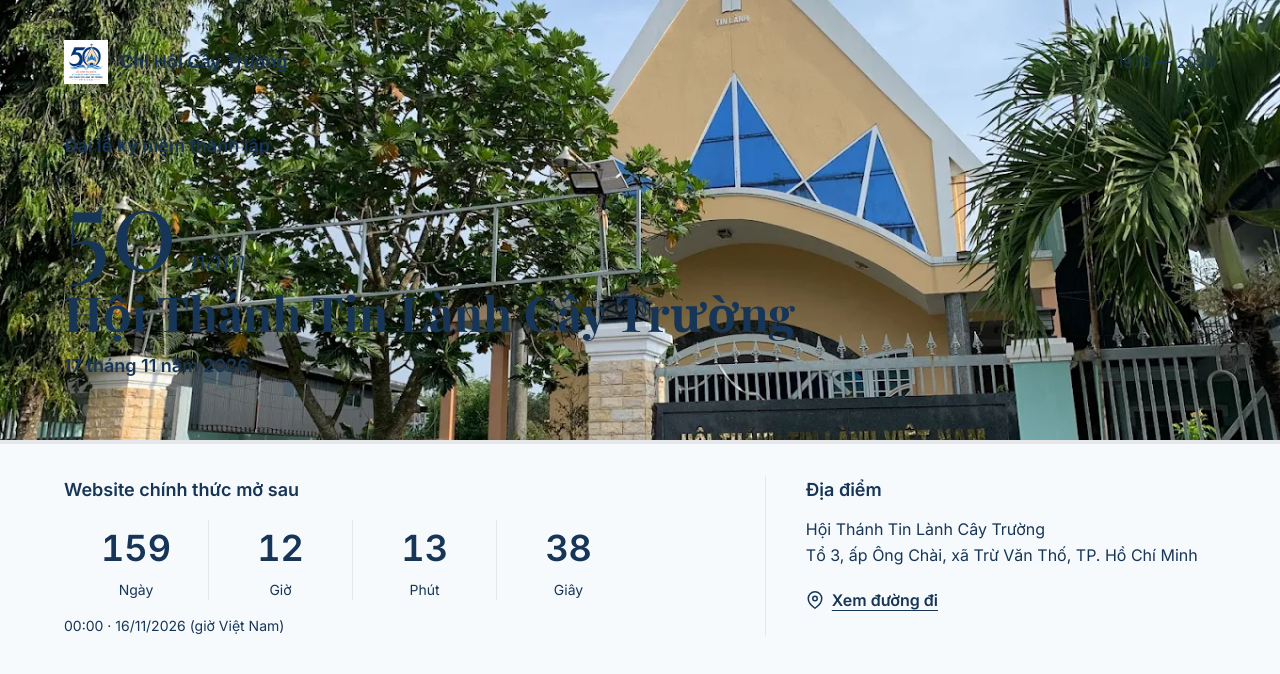
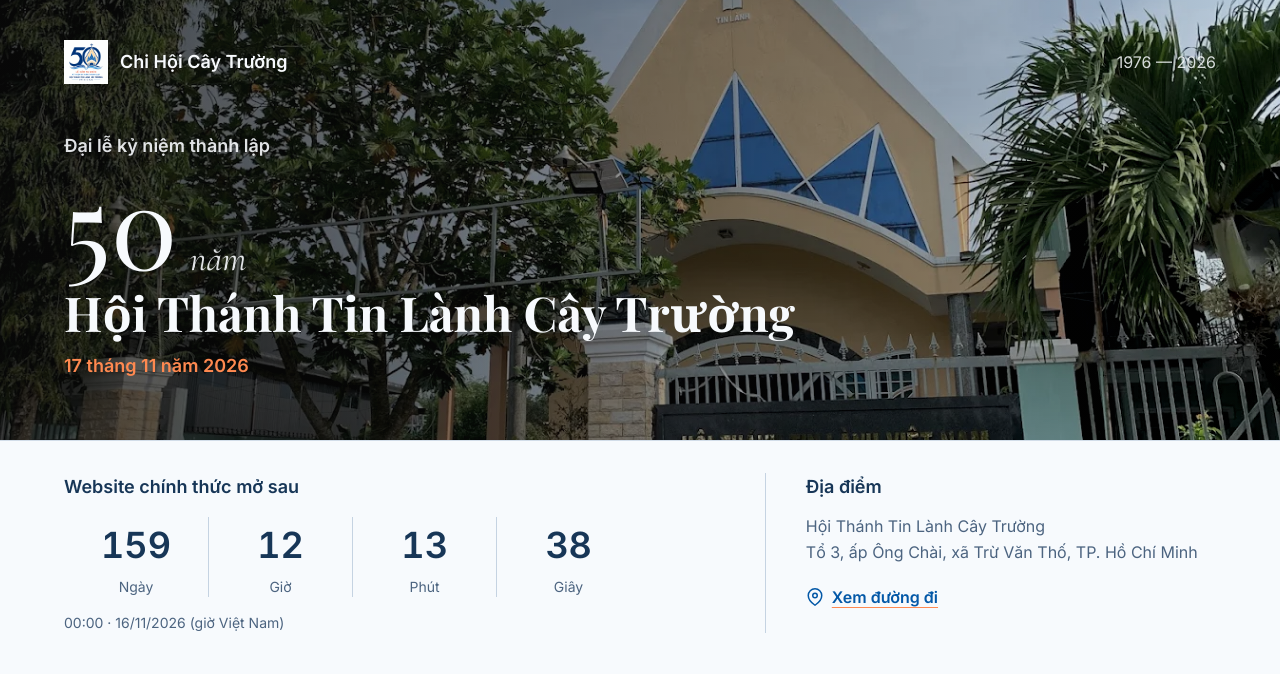
Before and after one commit to huynhtrungthoai/httl-cay-truong, a React (Vite) app: page / in a window 1280 px wide. Shown: the top 674 px of the page. Built offline with nearby package versions, Linux system fonts and the light colour scheme.

Commit message:
update comingsoon cont

```diff
--- a/src/pages/ComingSoon.tsx
+++ b/src/pages/ComingSoon.tsx
@@ -14,69 +14,69 @@
   ]
 
   return (
-    <main className="min-h-screen bg-ivory">
-      <section className="relative isolate overflow-hidden bg-brown-dark text-ivory">
+    <main className="min-h-screen bg-surface">
+      <section className="relative isolate overflow-hidden bg-navy-dark text-surface">
         <img
           src={Images.Banner}
           alt=""
-          className="absolute inset-0 h-full w-full object-cover object-[60%_center]"
+          className="absolute inset-0 h-full w-full scale-[1.01] object-cover object-[60%_center] blur-[0.5px] brightness-[0.92] contrast-[1.08] saturate-[0.78]"
         />
-        <div className="absolute inset-0 bg-brown-dark/70 md:bg-gradient-to-r md:from-brown-dark/95 md:via-brown-dark/65 md:to-brown-dark/15" />
+        <div className="absolute inset-0 bg-neutral-950/55 md:bg-transparent md:bg-gradient-to-r md:from-neutral-950/75 md:via-neutral-950/40 md:to-neutral-950/5" />
         <div className="relative mx-auto max-w-7xl px-6 py-7 sm:px-10 md:px-16 md:py-10">
           <header className="flex items-center justify-between">
             <div className="flex items-center gap-3">
               <img src={Images.Logo} alt="" className="h-11 w-auto" />
               <span className="text-base font-semibold sm:text-lg">Chi Hội Cây Trường</span>
             </div>
-            <span className="hidden text-base text-gold-light sm:block">
+            <span className="hidden text-base text-surface/85 sm:block">
               1976 — 2026
             </span>
           </header>
 
           <div className="mt-9 max-w-3xl pb-2 sm:mt-11 md:mt-12 md:pb-5">
-            <p className="text-base font-semibold text-gold-light sm:text-lg">
+            <p className="text-base font-semibold text-surface/90 sm:text-lg">
               Đại lễ kỷ niệm thành lập
             </p>
             <div className="mt-2 flex items-baseline gap-3">
-              <span className="font-display text-[76px] leading-none text-gold-light sm:text-[92px] md:text-[112px]">
+              <span className="font-display text-[76px] leading-none text-surface sm:text-[92px] md:text-[112px]">
                 50
               </span>
-              <span className="font-serif text-3xl italic sm:text-4xl">năm</span>
+              <span className="font-serif text-3xl italic text-surface/90 sm:text-4xl">năm</span>
             </div>
             <h1 className="mt-2 font-display text-3xl font-bold leading-tight sm:text-4xl md:text-5xl">
               Hội Thánh Tin Lành Cây Trường
             </h1>
-            <p className="mt-4 text-base font-semibold text-gold-light sm:text-lg">
+            <p className="mt-4 text-base font-semibold text-coral sm:text-lg">
               17 tháng 11 năm 2026
             </p>
           </div>
         </div>
       </section>
 
-      <section className="border-t-4 border-gold bg-ivory text-brown">
+      <section className="border-t border-navy/15 bg-surface text-ink">
         <div className="mx-auto grid max-w-7xl gap-6 px-6 py-8 sm:px-10 md:grid-cols-[1.2fr_0.8fr] lg:px-16">
           <div>
             <p className="text-lg font-semibold">Website chính thức mở sau</p>
-            <div className="mt-4 grid max-w-xl grid-cols-4 divide-x divide-brown/20">
+            <div className="mt-4 grid max-w-xl grid-cols-4 divide-x divide-navy/20">
               {units.map((unit) => (
                 <div key={unit.label} className="flex min-w-0 flex-col items-center px-1 text-center">
                   <span className="flex h-12 items-center justify-center font-sans text-3xl font-semibold leading-none tabular-nums sm:h-14 sm:text-4xl">
                     {String(unit.value).padStart(2, '0')}
                   </span>
-                  <span className="mt-1 text-sm leading-5 text-brown-light">
+                  <span className="mt-1 text-sm leading-5 text-muted">
                     {unit.label}
                   </span>
                 </div>
               ))}
             </div>
-            <p className="mt-4 text-sm text-brown-light">
+            <p className="mt-4 text-sm text-muted">
               00:00 · 16/11/2026 (giờ Việt Nam)
             </p>
           </div>
 
-          <div className="border-t border-brown/20 pt-6 md:border-l md:border-t-0 md:pl-10 md:pt-0">
+          <div className="border-t border-navy/20 pt-6 md:border-l md:border-t-0 md:pl-10 md:pt-0">
             <p className="text-lg font-semibold">Địa điểm</p>
-            <address className="mt-3 not-italic leading-relaxed text-brown-light">
+            <address className="mt-3 not-italic leading-relaxed text-muted">
               Hội Thánh Tin Lành Cây Trường<br />
               Tổ 3, ấp Ông Chài, xã Trừ Văn Thố, TP. Hồ Chí Minh
             </address>
@@ -84,7 +84,7 @@
               href="https://maps.app.goo.gl/kvsziDe91H6fXTVeA"
               target="_blank"
               rel="noopener noreferrer"
-              className="mt-5 inline-flex items-center gap-2 font-semibold text-brown underline decoration-gold underline-offset-4"
+              className="mt-5 inline-flex items-center gap-2 font-semibold text-blue underline decoration-coral underline-offset-4 hover:text-navy-dark"
             >
               <FiMapPin size={18} />
               Xem đường đi
```
